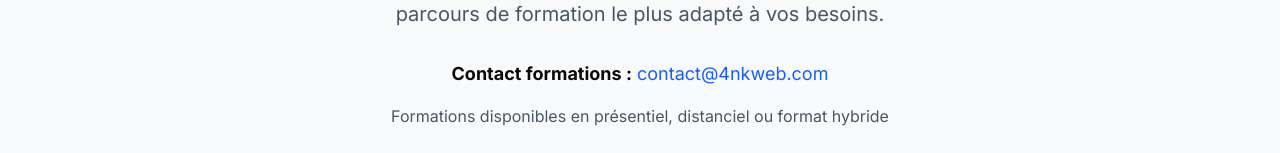
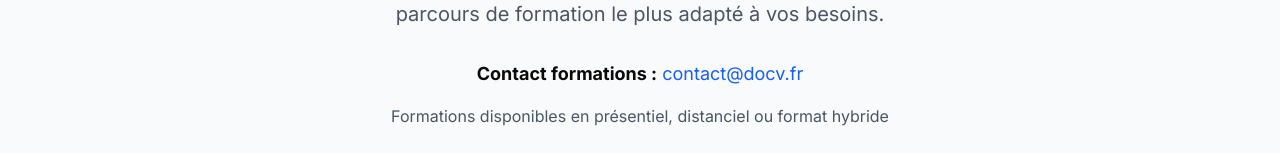
Before and after one commit to ncantuNewAccount/docv, a Next.js app: page /formation in a window 1280 px wide. Shown: the part 2239-2392 px from the top of the page. Built offline with nearby package versions, Linux system fonts and the light colour scheme.

Commit message:
feat: update contact email for trainings to docv.fr
Ensure email consistency with new domain and test functionality.

#VERCEL_SKIP

Co-authored-by: NC <148533869+ncantuNewAccount@users.noreply.github.com>

```diff
--- a/app/formation/page.tsx
+++ b/app/formation/page.tsx
@@ -299,8 +299,8 @@ export default function FormationPage() {
           <div className="space-y-4">
             <p className="text-lg">
               <strong>Contact formations :</strong>{" "}
-              <a href="mailto:contact@4nkweb.com" className="text-blue-600 hover:text-blue-700">
-                contact@4nkweb.com
+              <a href="mailto:contact@docv.fr" className="text-blue-600 hover:text-blue-700">
+                contact@docv.fr
               </a>
             </p>
             <p className="text-gray-600">
```
